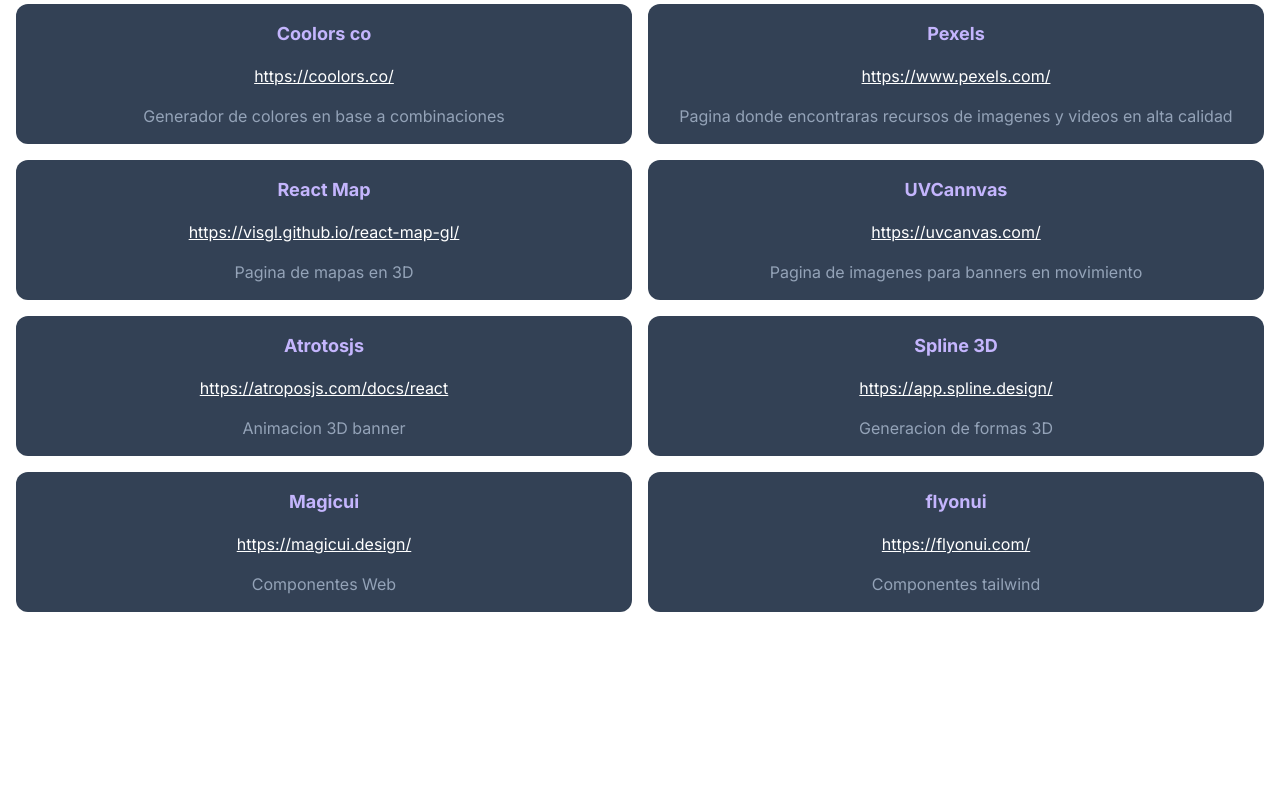
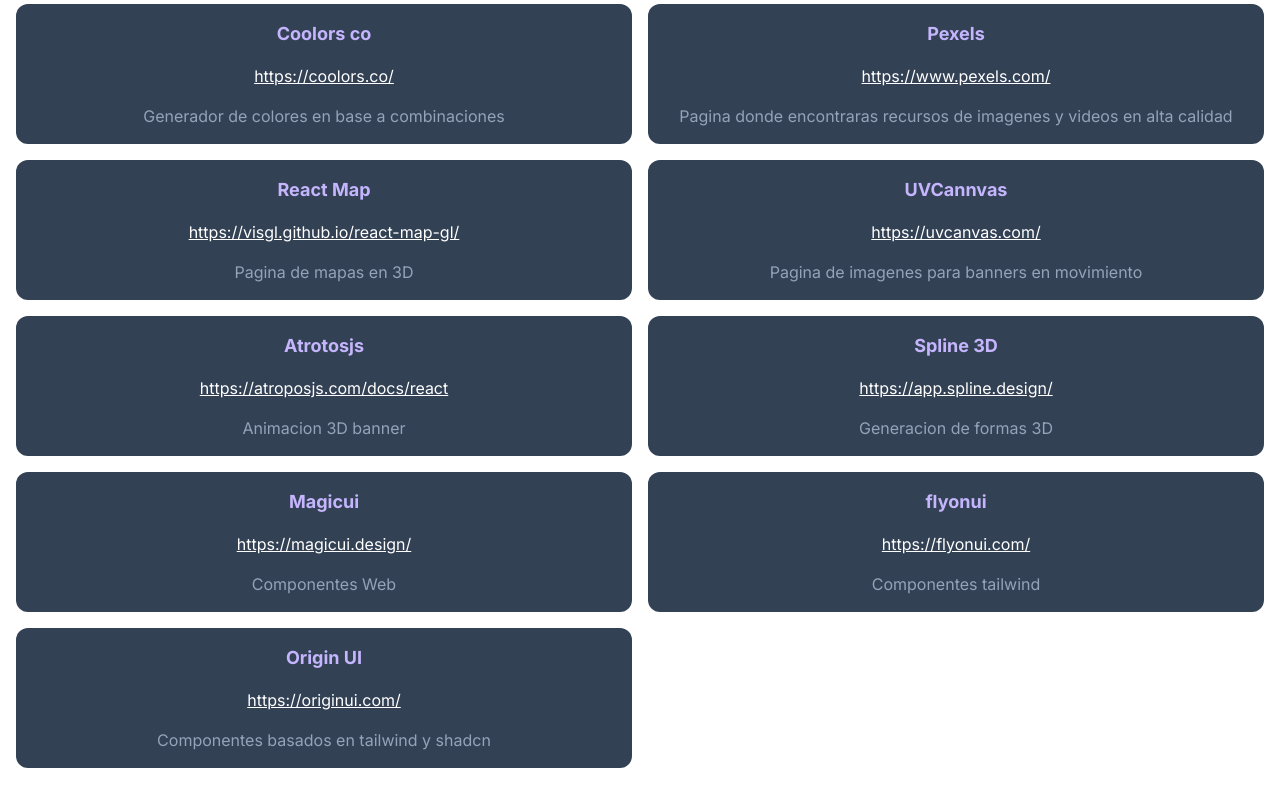
Before and after one commit to HansM7/links-recomendations, a Next.js app: page / in a window 1280 px wide. Shown: the part 2760-3560 px from the top of the page. Before the commit the page ends 3404 px from the top, so only its background shows below. Built offline with nearby package versions, Linux system fonts and the light colour scheme.

Commit message:
Update data.ts

```diff
--- a/app/data.ts
+++ b/app/data.ts
@@ -204,6 +204,10 @@
     link:"https://flyonui.com/",
     title:"flyonui",
     description:"Componentes tailwind"
+  },{
+    link:"https://originui.com/",
+    title:"Origin UI",
+    description:"Componentes basados en tailwind y shadcn"
   }
 
 
```
